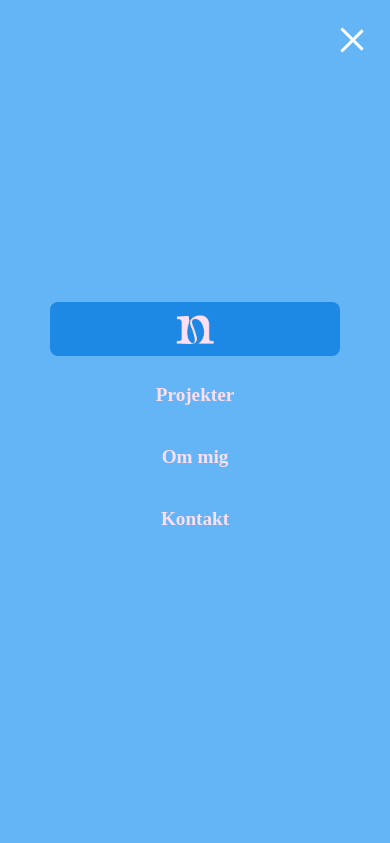
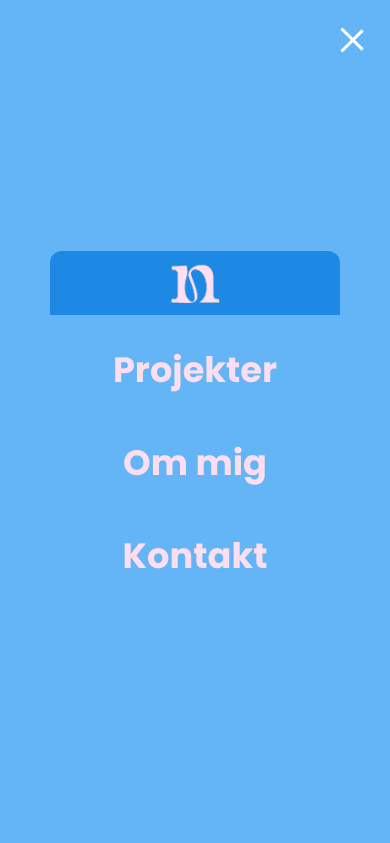
Before and after one commit to NikolineSchmidt/portfolio, a plain HTML site: page index.html in a window 390 px wide. Both pictures are taken after a click on the button "Menu". Shown: the top 843 px of the page. Drawn offline with Linux system fonts and the light colour scheme.

Commit message:
ændret mobil visning

```diff
--- a/css/generelt.css
+++ b/css/generelt.css
@@ -1,5 +1,6 @@
 /* Generel styling */
 body {
+    font-family: "Poppins", serif;
     background-color: #fcdef0;
     display: flex;
     justify-content: center;
--- a/css/nav.css
+++ b/css/nav.css
@@ -73,12 +73,11 @@
     /* Stil på undermenu knapper (faner) */
     .tab {
         padding: 12px 20px; /* Mindre padding for kompakt stil */
-        font-size: 1.2rem; /* Mindre tekststørrelse */
+        font-size: 2.2rem; /* Mindre tekststørrelse */
         width: 80%;
         max-width: 250px; /* Smallere knapper */
         text-align: center;
         color: #fcdef0;
-        border-radius: 8px;
         margin: 8px 0; /* Mindre afstand mellem knapper */
         cursor: pointer;
         transition: background 0.3s ease-in-out, color 0.3s ease-in-out;
@@ -86,7 +85,7 @@
 
 
     .logo {
-        height: 30px; /* Mindre logo på mobil */
+        height: 40px; /* Mindre logo på mobil */
     }
 
 }
```
